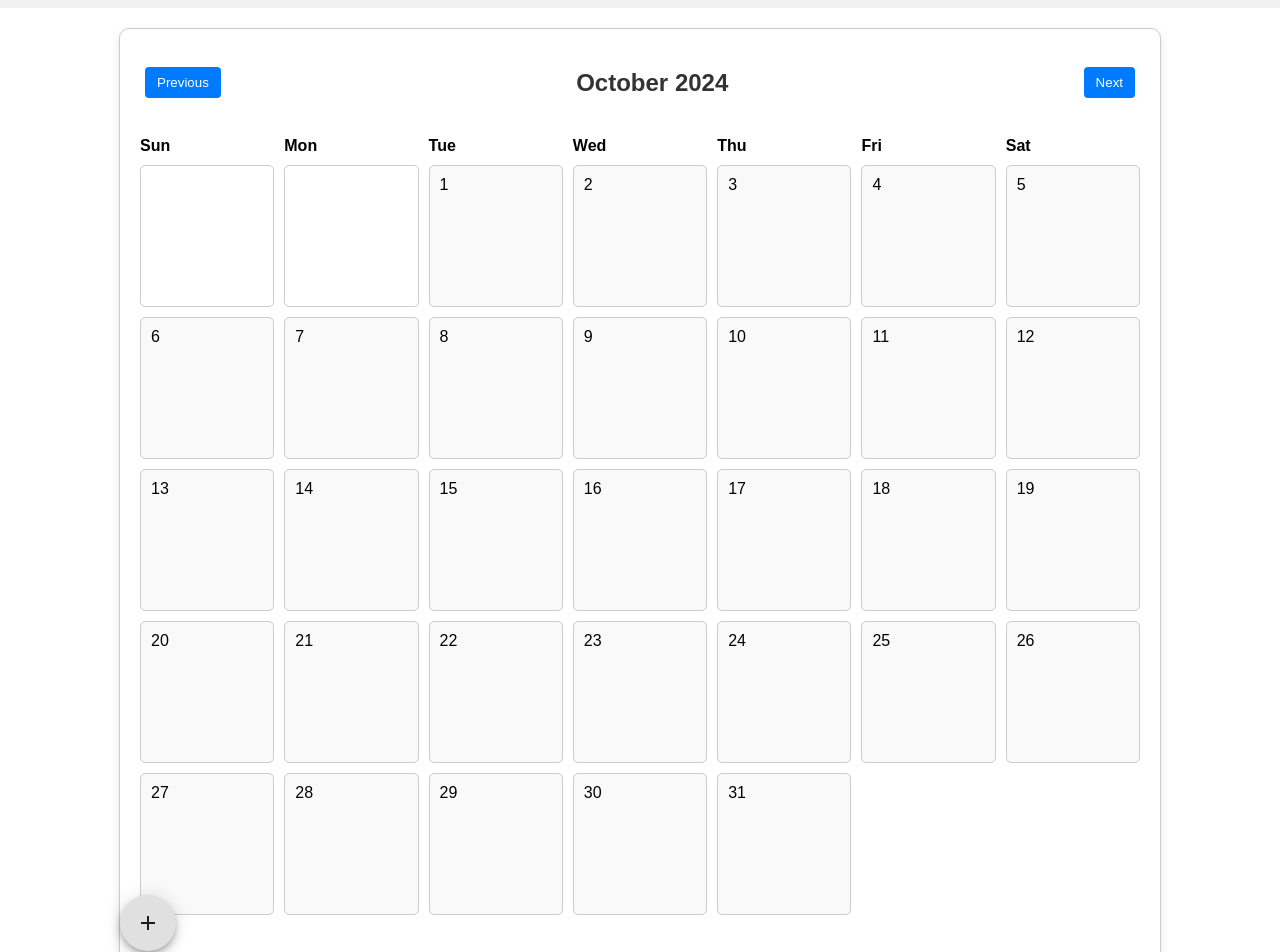
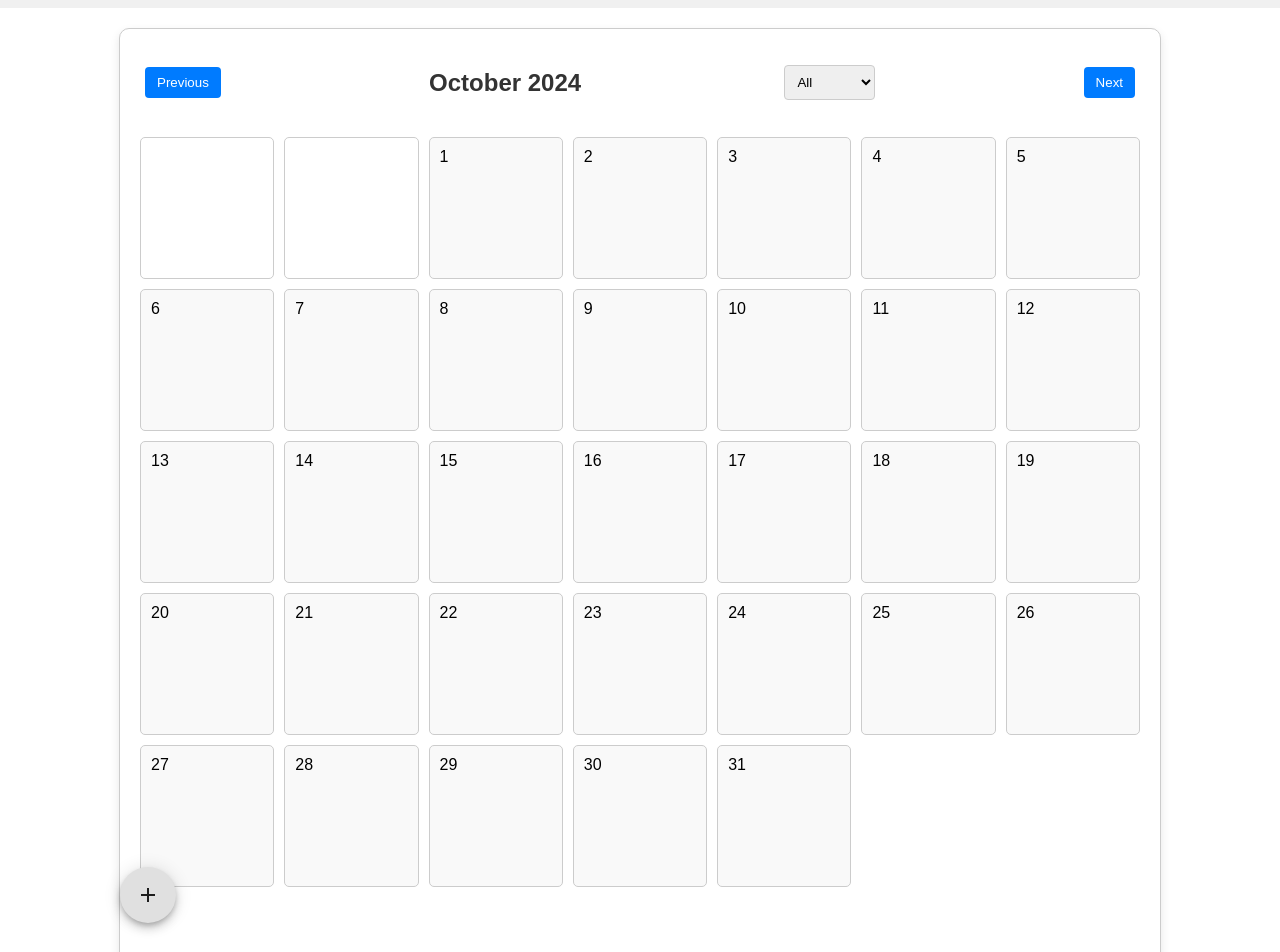
Before and after one commit to adityagaur0/calendar-app, a React (Create React App) app: page / in a window 1280 px wide. Shown: the part 40-992 px from the top of the page. Built offline with nearby package versions, Linux system fonts and the light colour scheme.

Commit message:
MINOR: added filter

```diff
--- a/src/components/Calendar.js
+++ b/src/components/Calendar.js
@@ -5,8 +5,8 @@ import { Link } from "react-router-dom";
 import Modal from "./Modal";
 import EventForm from "./EventForm";
 import AddIcon from "@mui/icons-material/Add";
-// Import the Add icon from Material-UI
 import Fab from "@mui/material/Fab";
+import header from "./Header";
 
 const CalendarContainer = styled.div`
   max-width: 1000px;
@@ -23,6 +23,7 @@ const CalendarContainer = styled.div`
     padding: 10px;
   }
 `;
+
 const FloatingButton = styled(Fab)`
   align-items: end;
   position: fixed;
@@ -44,6 +45,13 @@ const Header = styled.div`
   h2 {
     font-size: 1.5rem;
     color: ${({ themeMode }) => (themeMode === "dark" ? "white" : "#333")};
+  }
+
+  select {
+    padding: 8px;
+    border-radius: 4px;
+    border: 1px solid #ccc;
+    cursor: pointer;
   }
 `;
 
@@ -136,6 +144,7 @@ const Calendar = ({ themeMode }) => {
   const [currentYear, setCurrentYear] = useState(new Date().getFullYear());
   const [showModal, setShowModal] = useState(false);
   const [selectedDate, setSelectedDate] = useState(null);
+  const [selectedCategory, setSelectedCategory] = useState("All"); // State for selected category
 
   const { events, loading, error, addEvent } = useEvents(); // Ensure addEvent is destructured
 
@@ -172,7 +181,10 @@ const Calendar = ({ themeMode }) => {
       const date = new Date(currentYear, currentMonth, day);
       const dayEvents = events.filter((event) => {
         const eventDate = new Date(event.date);
-        return eventDate.toDateString() === date.toDateString();
+        const isSameDate = eventDate.toDateString() === date.toDateString();
+        const isSelectedCategory =
+          selectedCategory === "All" || event.category === selectedCategory; // Check if the event category matches the selected category
+        return isSameDate && isSelectedCategory;
       });
 
       const sortedDayEvents = dayEvents.sort(
@@ -238,10 +250,6 @@ const Calendar = ({ themeMode }) => {
     }
   };
 
-  // const handleDayClick = (date) => {
-  //   setSelectedDate(date);
-  //   setShowModal(true);
-  // };
   const handleDayClick = (date) => {
     console.log("Clicked Date: ", date); // Check the clicked date
     const normalizedDate = new Date(date);
@@ -255,9 +263,20 @@ const Calendar = ({ themeMode }) => {
     setShowModal(false);
     setSelectedDate(null);
   };
-  const openEventForm = () => {
-    setSelectedDate(new Date()); // Set selectedDate to today's date for the new event
+
+  const openEventForm = (event) => {
+    console.log(event); // Add this to debug
+    setSelectedDate(event.date);
     setShowModal(true);
+  };
+
+  const handleAddEvent = (event) => {
+    addEvent(event);
+    closeModal();
+  };
+
+  const handleCategoryChange = (event) => {
+    setSelectedCategory(event.target.value);
   };
 
   return (
@@ -267,26 +286,24 @@ const Calendar = ({ themeMode }) => {
         <h2>
           {months[currentMonth]} {currentYear}
         </h2>
+        <select value={selectedCategory} onChange={handleCategoryChange}>
+          <option value="All">All</option>
+          <option value="Work">Work</option>
+          <option value="Personal">Personal</option>
+          <option value="Others">Others</option>
+        </select>
+
         <Button onClick={nextMonth}>Next</Button>
       </Header>
-      {loading && <p>Loading events...</p>}
-      {error && <p>{error}</p>} {/* Error handling */}
-      <Grid>
-        {/* Week Days Headers */}
-        {["Sun", "Mon", "Tue", "Wed", "Thu", "Fri", "Sat"].map((day) => (
-          <strong key={day}>{day}</strong>
-        ))}
-        {/* Calendar Days */}
-        {generateCalendar()}
-      </Grid>
+      <Grid>{generateCalendar()}</Grid>
+      <FloatingButton onClick={() => setShowModal(true)}>
+        <AddIcon />
+      </FloatingButton>
       {showModal && (
         <Modal onClose={closeModal}>
-          <EventForm selectedDate={selectedDate} onClose={closeModal} />
+          <EventForm date={selectedDate} onSubmit={handleAddEvent} />
         </Modal>
       )}
-      <FloatingButton onClick={openEventForm}>
-        <AddIcon />
-      </FloatingButton>
     </CalendarContainer>
   );
 };
--- a/src/components/Header.js
+++ b/src/components/Header.js
@@ -36,8 +36,16 @@ const Title = styled.h1`
   color: #333;
 `;
 
-const Header = () => {
+const Select = styled.select`
+  padding: 8px;
+  border: 1px solid #ccc;
+  border-radius: 4px;
+  cursor: pointer;
+`;
+
+const Header = ({ themeMode, selectedCategory, onFilterChange }) => {
   const [theme, setTheme] = useState("light");
+  const categories = ["All", "Work", "Personal", "Others"];
 
   useEffect(() => {
     document.body.className = theme;
```
